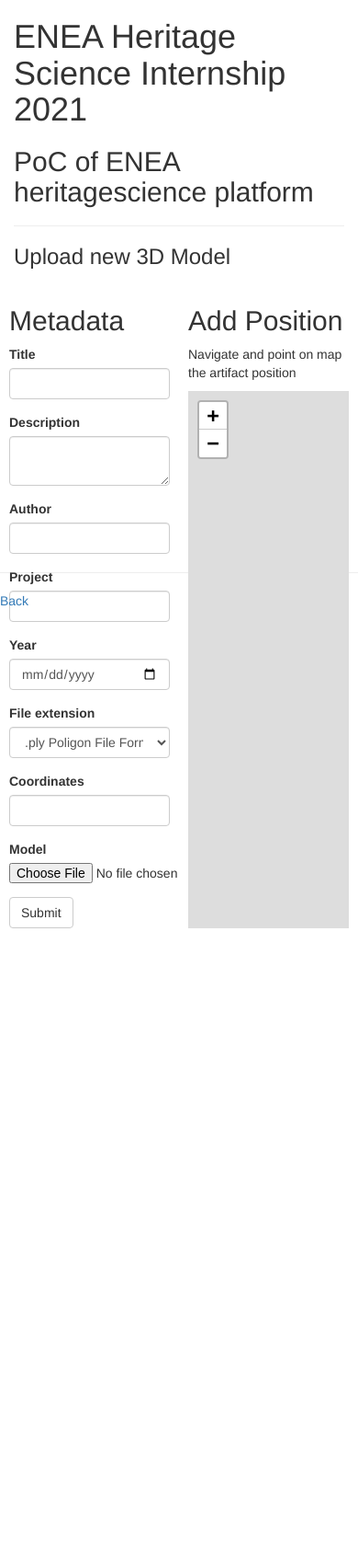
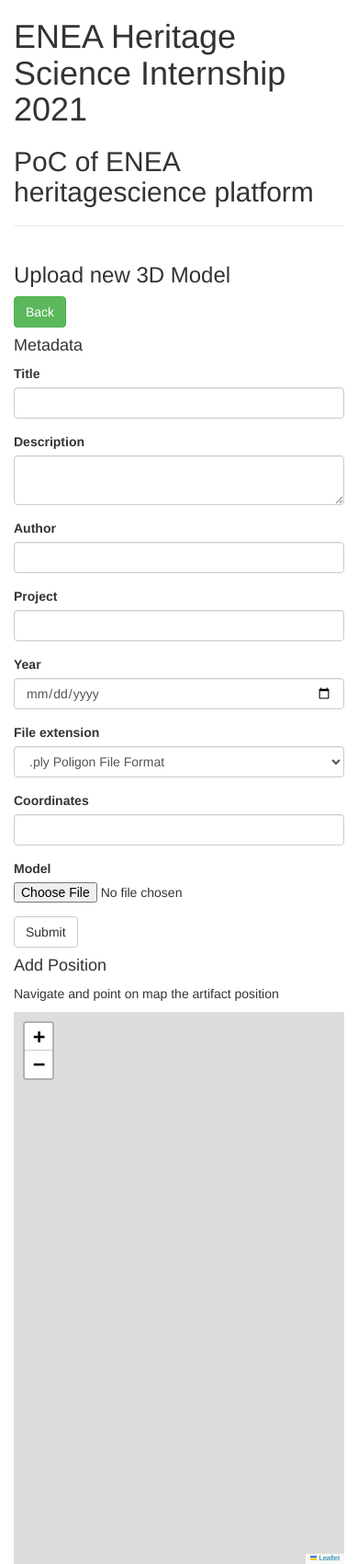
Before and after one commit to mpuccini/opendigitalheritage-dm, a Flask app: page /insertMODEL in a window 390 px wide. Shown: the whole page at 92% size. Before the commit the page ends 1009 px from the top, so only its background shows below. Run offline with Flask 2, Linux system fonts and the light colour scheme; some libraries are stand-ins or nearby versions.

Commit message:
map support

```diff
--- a/app/static/js/getcoord.js
+++ b/app/static/js/getcoord.js
@@ -12,7 +12,7 @@
     var lng = coord.lng;
     var newMarker = L.marker(e.latlng, {draggable:'true'})
 	.addTo(mymap)
-	.bindPopup('<input class="offscreen" value='+lat+','+lng+' id="coordIN" aria-hidden="true"><button onclick="copyCoord()">Copy coordinates<br>to clipboard</button>')
+	.bindPopup('<input class="form-control" value='+lat+','+lng+' id="coordIN" hidden="true"><span class="input-group-btn"><button type="button" class="btn btn-warning" onclick="copyCoord()">Copy coordinates<br>to clipboard</button></span>')
 	.openPopup();
 }
 
--- /dev/null
+++ b/app/templates/.#uploadModel.html
@@ -0,0 +1 @@
+marco@dagobah.1442080:1623308289
--- a/app/templates/uploadModel.html
+++ b/app/templates/uploadModel.html
@@ -1,76 +1,54 @@
 {% extends "bootstrap/base.html" %}
 {% import "bootstrap/wtf.html" as wtf %}
-{% block content %}
-<!doctype html>
-<html>
-  <head>
+
+{% block head %}
 <title>Upload 3DModel</title>
 <meta charset="utf-8">
 <meta name="viewport" content="width=device-width, initial-scale=1, shrink-to-fit=no">
-    <style>
-      * {
-	  box-sizing: border-box;
-      }
+<script src="https://unpkg.com/leaflet@1.7.1/dist/leaflet.js"
+	integrity="sha512-XQoYMqMTK8LvdxXYG3nZ448hOEQiglfqkJs1NOQV44cWnUrBc8PkAOcXy20w0vlaXaVUearIOBhiXZ5V3ynxwA=="
+	crossorigin=""></script>
+{{super()}}
+{% endblock %}
 
-      /* Create two equal columns that floats next to each other */
-      .column {
-	  float: left;
-	  width: 50%;
-	  padding: 10px;
-	  height: 300px; /* Should be removed. Only for demonstration */
-      }
-
-      /* Clear floats after the columns */
-      .row:after {
-	  content: "";
-	  display: table;
-	  clear: both;
-      }
-      .offscreen {
-	  position: absolute;
-	  left: -999em;
-      }
-    </style>
+{% block styles %}
+{{super()}}
+<!-- <link rel="stylesheet" type="text/css"
+     href="{{ url_for('static', filename='css/col.css') }}"> -->
 <link rel="stylesheet" href="https://unpkg.com/leaflet@1.7.1/dist/leaflet.css"
       integrity="sha512-xodZBNTC5n17Xt2atTPuE1HxjVMSvLVW9ocqUKLsCC5CXdbqCmblAshOMAS6/keqq/sMZMZ19scR4PsZChSR7A=="
       crossorigin=""/>
-    <script src="https://unpkg.com/leaflet@1.7.1/dist/leaflet.js"
-	    integrity="sha512-XQoYMqMTK8LvdxXYG3nZ448hOEQiglfqkJs1NOQV44cWnUrBc8PkAOcXy20w0vlaXaVUearIOBhiXZ5V3ynxwA=="
-	    crossorigin=""></script>
-  </head>
+{% endblock %}
 
-  <body>
+{% block content %}
 <div class="container">
   <h1>ENEA Heritage Science Internship 2021</h1>
   <h2>PoC of ENEA heritagescience platform</h2>
   <hr>
+<div class="row">
+<div class="col-md-4">
   <h3>Upload new 3D Model</h3>
+</div>
+<div class="col-md-4">
+  <a href="{{ url_for('index') }}"><button type="button" class="btn btn-success">Back</button></a>
+</div>
+</div>
   <div class="row">
-	<div class="column">
-	  <h2>Metadata</h4>
+    <div class="col-md-6">
+      <h4>Metadata</h4>
       {{ wtf.quick_form(form) }}
+    </div>
 
+    <div class="col-md-6">
+      <h4>Add Position</h4>
+      <p>Navigate and point on map the artifact position</p>
+      <div id="map" style="width: 100%;
+			   height: 600px;"></div>
+
+      <script src="{{ url_for('static', filename='js/getcoord.js') }}"></script>
     </div>
-	<div class="column">
-	  <h2>Add Position</h4>
-	  <p>Navigate and point on map the artifact position</p>
-	  <div id="map" style="position: fixed;
-			       width: 45%;
-			       height: 600px;
-			       right: 10px;
-			       overlay: true;"></div>
-
-
-	  <script src="static/js/getcoord.js">
-	  </script>
 
   </div>
 </div>
-    </div>
 
-  <hr>
-  <p><a href="{{ url_for('index') }}">Back</a></p>
-  </body>
-
-</html>
 {% endblock %}
--- /dev/null
+++ b/testenv.py
@@ -0,0 +1,6 @@
+import os
+from dotenv import load_dotenv
+
+load_dotenv(env)
+
+print(db)
```
Also changed, not shown: app/static/css/col.css (added, +21 -0 lines), app/templates/inventory.html (+38 -6 lines), app/templates/uploadIMG.html (+30 -52 lines), 3 other files. Lines whose indentation alone changed are shown as unchanged.
